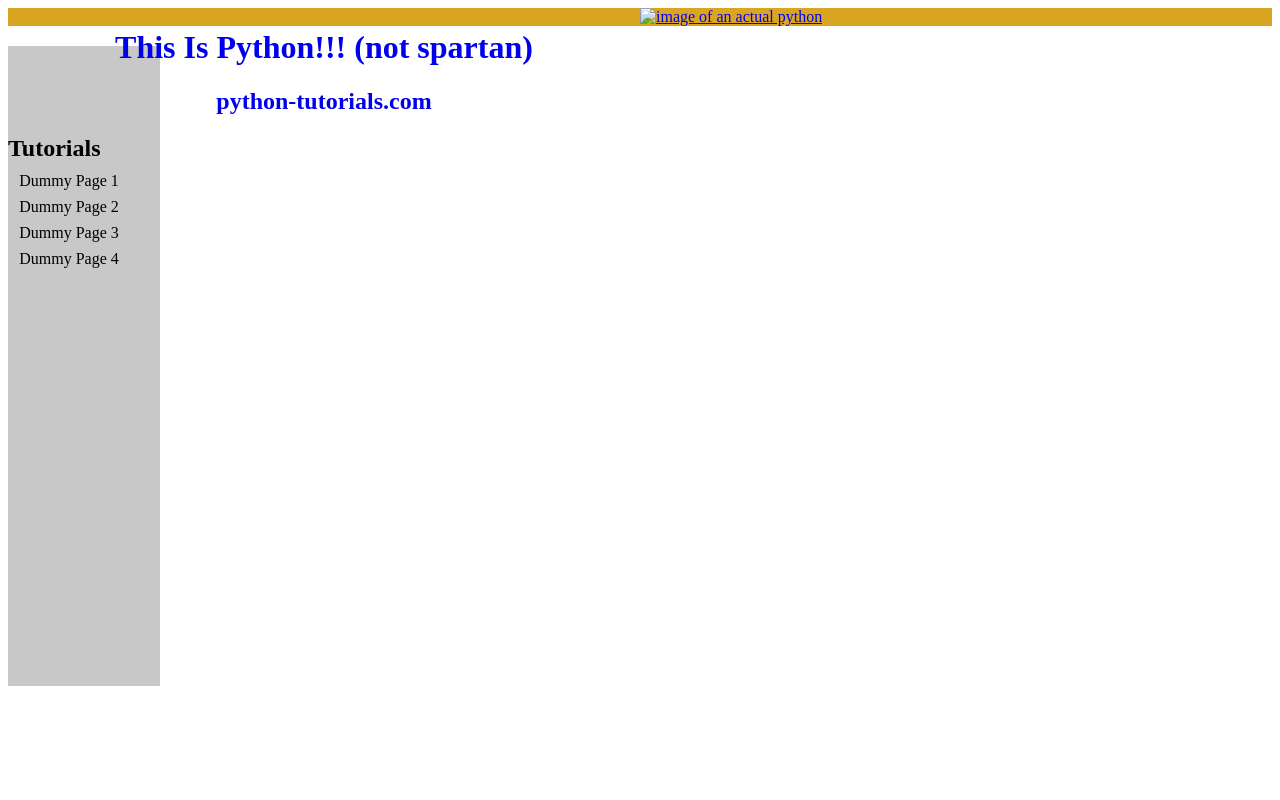
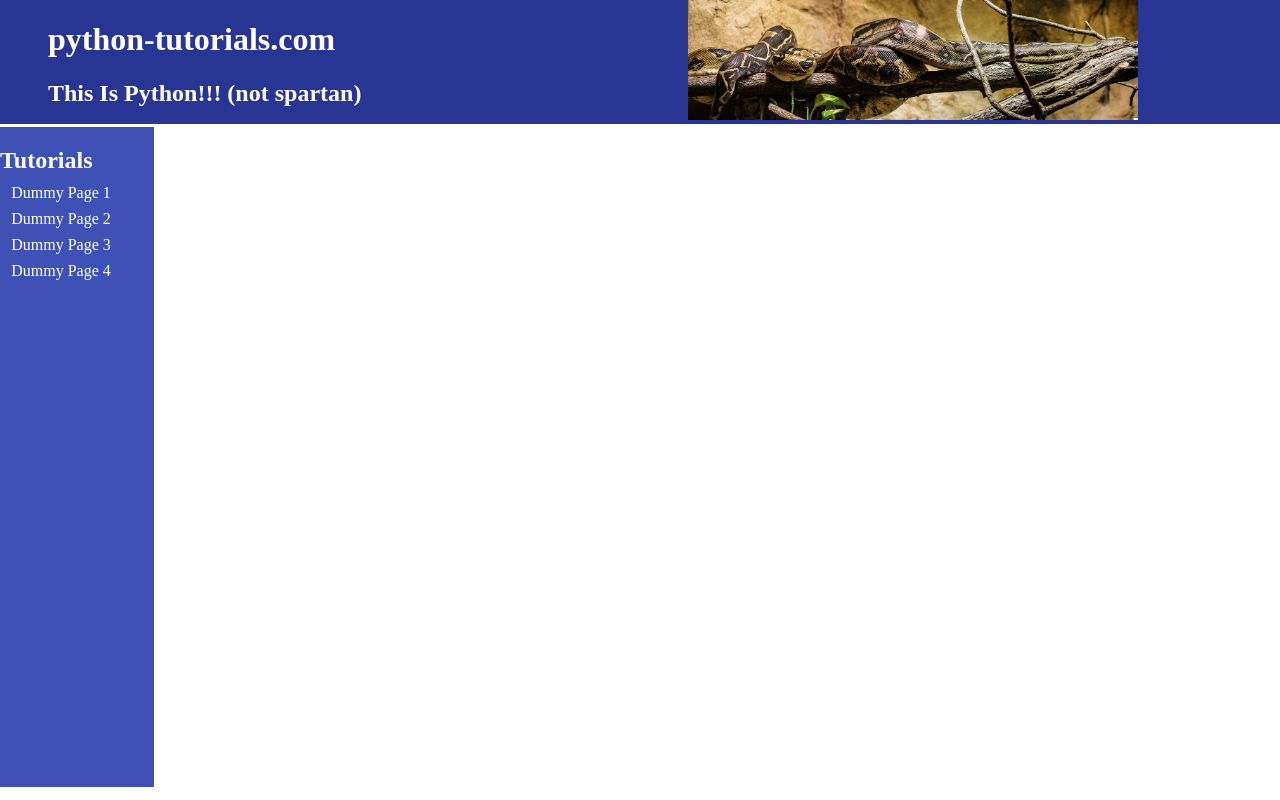
Before and after one commit to salmannabi/codeNproj, a plain HTML site: page index.html in a window 1280 px wide. Drawn offline with Linux system fonts and the light colour scheme.

Commit message:
commit before sub iframe pages

```diff
--- /dev/null
+++ b/dummy.html
@@ -0,0 +1,11 @@
+<!DOCTYPE html>
+<html lang="en">
+<head>
+    <meta charset="UTF-8">
+    <title>Python Tutorial</title>
+    <link rel="stylesheet" type="text/css" href="sub.css">
+</head>
+<body>
+
+</body>
+</html>
--- a/index.html
+++ b/index.html
@@ -9,11 +9,11 @@
     <!--This is the header section of the main webpage-->
     <header>
         <a href="index.html">
-            <div id="left-header">
-                <h1>This Is Python!!! (not spartan)</h1>
-                <h2>python-tutorials.com</h2>
+            <div id="left_header">
+                <h1 class="header_text">python-tutorials.com</h1>
+                <h2 class="header_text">This Is Python!!! (not spartan)</h2>
             </div>
-            <div id="right-header">
+            <div id="right_header">
                 <!--This image has been taken from pixabay.org-->
                 <img src="images/snake-889614_1280.jpg" height="120px" alt="image of an actual python">
             </div>
@@ -25,13 +25,14 @@
         <!--Navigation bar displayed on the left of the page with links in vertical order-->
         <nav>
             <h2>Tutorials</h2>
-            <ul id="nav-li">
-                <li><a class="nav-links" href="dummy.html" title="dummy page for testing">Dummy Page 1</a></li>
-                <li><a class="nav-links" href="dummy.html" title="dummy page for testing">Dummy Page 2</a></li>
-                <li><a class="nav-links" href="dummy.html" title="dummy page for testing">Dummy Page 3</a></li>
-                <li><a class="nav-links" href="dummy2.html" title="dummy page for testing">Dummy Page 4</a></li>
+            <ul id="nav_li">
+                <li><a class="nav_links" href="dummy.html" target="page_frame" title="dummy page for testing">Dummy Page 1</a></li>
+                <li><a class="nav_links" href="dummy.html" target="page_frame" title="dummy page for testing">Dummy Page 2</a></li>
+                <li><a class="nav_links" href="dummy.html" target="page_frame" title="dummy page for testing">Dummy Page 3</a></li>
+                <li><a class="nav_links" href="dummy2.html" target="page_frame" title="dummy page for testing">Dummy Page 4</a></li>
             </ul>
         </nav>
+        <iframe src="dummy.html" name="page_frame" scrolling="yes"></iframe>
     </main>
 
     <!--This is the footer of the main web page-->
--- a/main.css
+++ b/main.css
@@ -1,21 +1,43 @@
 html, body {
     font-size: 12;
+    margin: 0;
+    color: white;
 }
 
 header {
-    background-color: goldenrod;
+    background-color: #283593;
 }
 
-#left-header {
+.header_text {
+    color: white;
+}
+
+.header_text:visited {
+    color: white;
+}
+
+#left_header {
     float: left;
     width: 50%;
-    text-align: center;
+    padding-left: 3rem;
+}
+
+main {
+    display: flex;
+    width: 100vw;
+    justify-content: flex-start;
+}
+
+main iframe {
+    width: 88%;
+    height: calc(100vh - 140px);
+    border: none;
 }
 
 main nav {
     width: 12%;
-    height: 80vh;
-    background-color: rgb(200, 200, 200);
+    height: calc(100vh - 140px);
+    background-color: #3F51B5;
 }
 
 main nav h2 {
@@ -28,19 +50,19 @@ main nav ul {
     margin-top: 0.4rem;
 }
 
-#nav-li li {
+#nav_li li {
     padding: 0.25rem 0.4rem;
 }
 
-#nav-li li:hover {
-    background-color: lightgray;
+#nav_li li:hover {
+    background-color: #9FA8DA;
 }
 
-.nav-links {
+.nav_links {
     text-decoration: none;
-    color: black;
+    color: white;
 }
 
-.nav-links:visited {
-    color: black;
+.nav_links:visited {
+    color: white;
 }
--- /dev/null
+++ b/sub.css
@@ -0,0 +1,5 @@
+html, body {
+    font-size: 12;
+    margin: 0;
+    padding: 0 2%;
+}
```
Also changed, not shown: images/python-logo-140x182.png (added), images/snake-889614_1280.jpg (added).
